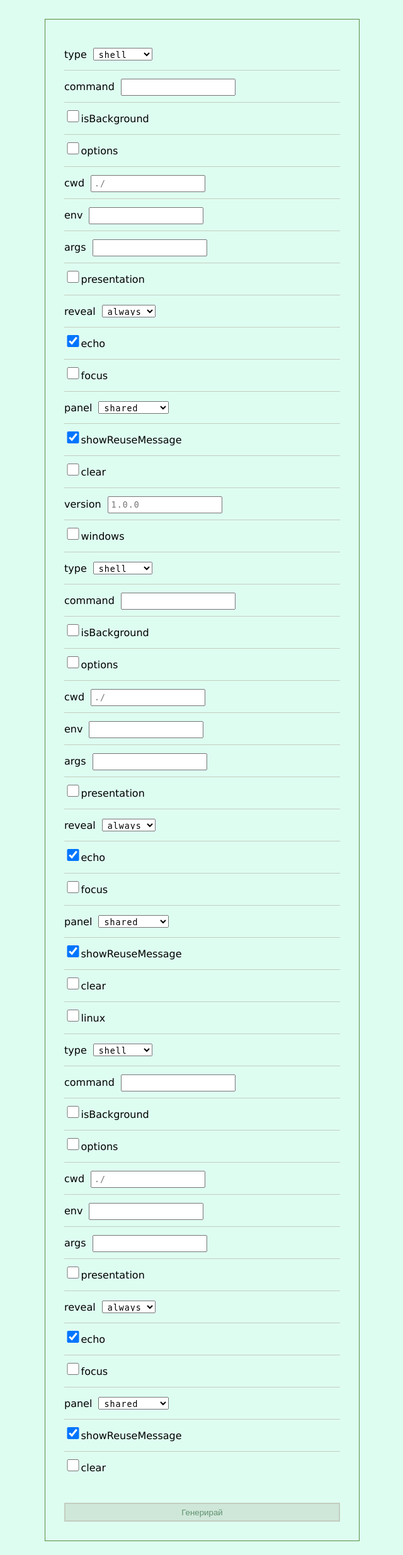
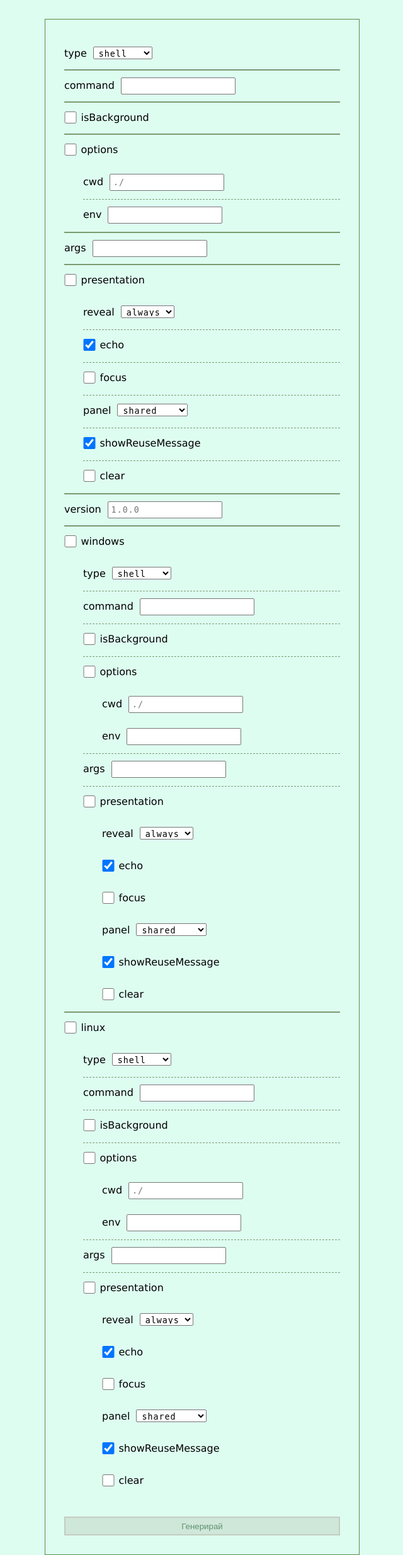
Before and after one commit to vikrusev/fmi-final-web-project, a PHP site: page / in a window 1280 px wide. Shown: the whole page at 63% size, without its empty margins (319-959 px from the left). Before the commit the page ends 2447 px from the top, so only its background shows below. Run offline with PHP 8.4, Linux system fonts and the light colour scheme.

Commit message:
set proper borders

```diff
--- a/main.php
+++ b/main.php
@@ -17,19 +17,17 @@ function build_label_for($name, $parent) {
     return "<label for='$name$parent'>$name</label>";
 }
 
-function build_array_html_field($field_name, $class, $hide_html = false, $parent_name = '') {
-    foreach ($class as $value) {
-        echo (define_build_function($value))($field_name, $value, $hide_html, $parent_name);
-    }
-}
+function build_special_checkbox($field_name, $class, $hide_html = false, $parent_name = '') {
+    $is_from_main = $parent_name == 'main';
+    $parent = $is_from_main ? $field_name : $parent_name;
 
-function build_special_checkbox($field_name, $class, $hide_html = false, $parent_name = '') {
-    echo build_HTML_Checkbox($field_name, false, $hide_html, $parent_name);
+    echo "<div class='" . ($is_from_main ? 'group' : 'sub-group') . "'>";
+        echo build_HTML_Checkbox($field_name, false, $hide_html, $parent_name);
 
-    foreach ($class as $property => $class_value) {
-        $parent = $parent_name == 'main' ? $field_name : $parent_name;
-        echo (define_build_function($class_value))($property, $class_value, false, $parent);
-    }
+        foreach ($class as $property => $class_value) {
+            echo (define_build_function($class_value))($property, $class_value, false, $parent);
+        }
+    echo '</div>';
 }
 
 function build_html_element($field, $class, $hide_html = false, $parent_name) {
--- a/style.css
+++ b/style.css
@@ -2,6 +2,7 @@
     --main-color: #defdf1;
     --main-size: 30px;
     --light-green-border: #c3cdc0;
+    --dark-green-border: #799c6e;
 }
 
 .hidden {
@@ -47,33 +48,58 @@ body {
     -moz-box-sizing: border-box;
 }
 
-#main form > .row {
+#main form .row {
     height: calc(1.7 * var(--main-size));
-    line-height: calc(1.7 * var(--main-size));
-    border-bottom: 1px solid var(--light-green-border);
+    line-height: calc(1.7 * var(--main-size) - 4px);
 }
 
-#main form > .row:last-of-type {
+#main form .row:not(:last-of-type),
+#main form .group:not(:last-of-type) {
+    border-bottom: 2px solid var(--dark-green-border);
+}
+
+#main form .group .row,
+#main form .sub-group:not(:last-of-type) {
+    border-bottom: 1px dashed var(--dark-green-border);
+}
+
+#main form .group div:first-of-type,
+#main form .sub-group div:first-of-type,
+#main form .sub-group .row {
     border: none;
 }
 
-#main form > .row label {
+#main form .row:last-of-type {
+    border: none;
+}
+
+#main form .row label {
     margin-right: 10px;
     cursor: pointer;
     font-family: Verdana, Geneva, Tahoma, sans-serif;
 }
 
-#main form > .row input:not([type="checkbox"]),
-#main form > .row select {
+#main form .row input:not([type="checkbox"]),
+#main form .row select {
     height: calc(0.65 * var(--main-size));
     padding: 2px 4px;
     letter-spacing: 1px;
     font-family: monospace;
 }
 
-#main form > .row input[type="checkbox"] {
+#main form .row input[type="checkbox"] {
     height: calc(0.65 * var(--main-size));
     width: calc(0.65 * var(--main-size));
+    cursor: pointer;
+    position: relative;
+    top: 4px;
+    margin-right: 7px;
+    margin-left: 0px;
+}
+
+#main form .group .row:not(:first-of-type),
+#main form .sub-group {
+    margin-left: 30px;
 }
 
 #main form > button {
--- a/task_schema.php
+++ b/task_schema.php
@@ -167,7 +167,7 @@ class PresentationOptions {
      * Controls whether to show the `Terminal will be reused by tasks,
      * press any key to close it` message.
      *
-     * ? Defaults to tru
+     * ? Defaults to true
      */
     public $showReuseMessage; // boolean;
 
```
